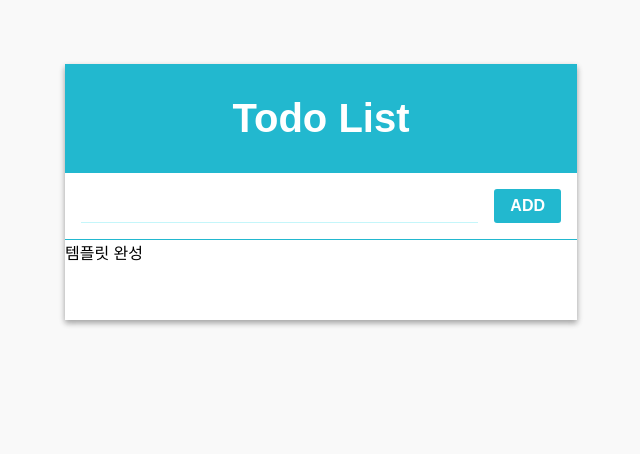
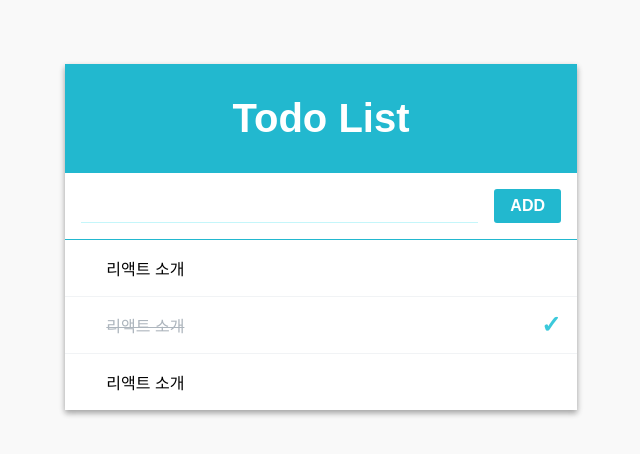
Before and after one commit to HwangYoonSeong/React.js, a React (Create React App) app in the folder first_react/: page / in a window 1280 px wide. Shown: the top 454 px of the page, without its empty margins (319-959 px from the left). Built offline with nearby package versions, Linux system fonts and the light colour scheme.

Commit message:
TodoList
TodoList tutorial complete

```diff
--- a/first_react/src/App.js
+++ b/first_react/src/App.js
@@ -1,11 +1,92 @@
 import React, { Component } from 'react';
 import TodoListTemplate from './TodoListComp/TodoListTemplate';
 import Form from './TodoListComp/Form';
+import TodoItemList from './TodoListComp/TodoItemList';
+
 class App extends Component {
+
+    id = 3 // 이미 0,1,2 가 존재하므로 3으로 설정
+
+    state = {
+        input: '',
+        todos: [
+            { id: 0, text: ' 리액트 소개', checked: false },
+            { id: 1, text: ' 리액트 소개', checked: true },
+            { id: 2, text: ' 리액트 소개', checked: false }
+        ]
+    }
+
+    handleChange = (e) => {
+        this.setState({
+            input: e.target.value // input 의 다음 바뀔 값
+        });
+    }
+
+    handleCreate = () => {
+        const { input, todos } = this.state;
+        this.setState({
+            input: '', // 인풋 비우고
+            // concat 을 사용하여 배열에 추가
+            todos: todos.concat({
+                id: this.id++,
+                text: input,
+                checked: false
+            })
+        });
+    }
+
+    handleKeyPress = (e) => {
+        // 눌려진 키가 Enter 면 handleCreate 호출
+        if (e.key === 'Enter') {
+            this.handleCreate();
+        }
+    }
+
+    handleToggle = (id) => {
+        const { todos } = this.state;
+
+        // 파라미터로 받은 id 를 가지고 몇번째 아이템인지 찾습니다.
+        const index = todos.findIndex(todo => todo.id === id);
+        const selected = todos[index]; // 선택한 객체
+
+        const nextTodos = [...todos]; // 배열을 복사
+
+        // 기존의 값들을 복사하고, checked 값을 덮어쓰기
+        nextTodos[index] = {
+            ...selected,
+            checked: !selected.checked
+        };
+
+        this.setState({
+            todos: nextTodos
+        });
+    }
+
+    handleRemove = (id) => {
+        const { todos } = this.state;
+        this.setState({
+            todos: todos.filter(todo => todo.id !== id)
+        });
+    }
     render () {
+        const { input, todos } = this.state;
+        const {
+            handleChange,
+            handleCreate,
+            handleKeyPress,
+            handleToggle,
+            handleRemove
+        } = this;
         return (
-            <TodoListTemplate form={<Form />}>
-                템플릿 완성
+            <TodoListTemplate form={<Form
+                value={input}
+                onKeyPress={handleKeyPress}
+                onChange={handleChange}
+                onCreate={handleCreate} />}>
+
+                <TodoItemList todos={todos}
+                    onToggle={handleToggle}
+                    onRemove={handleRemove} />
             </TodoListTemplate>
         );
     }
--- a/first_react/src/TodoListComp/TodoItem.css
+++ b/first_react/src/TodoListComp/TodoItem.css
@@ -0,0 +1,48 @@
+.todo-item {
+    padding: 1rem;
+    display: flex;
+    align-items: center; /* 세로 가운데 정렬 */
+    cursor: pointer;
+    transition: all 0.15s;
+    user-select: none;
+  }
+
+  .todo-item:hover {
+    background: #e3fafc;
+  }
+
+  /* todo-item 에 마우스가 있을때만 .remove 보이기 */
+  .todo-item:hover .remove {
+    opacity: 1;
+  }
+
+  /* todo-item 사이에 윗 테두리 */
+  .todo-item + .todo-item {
+    border-top: 1px solid #f1f3f5;
+  }
+
+
+  .remove {
+    margin-right: 1rem;
+    color: #e64980;
+    font-weight: 600;
+    opacity: 0;
+  }
+
+  .todo-text {
+    flex: 1; /* 체크, 엑스를 제외한 공간 다 채우기 */
+    word-break: break-all;
+  }
+
+  .checked {
+    text-decoration: line-through;
+    color: #adb5bd;
+  }
+
+  .check-mark {
+    font-size: 1.5rem;
+    line-height: 1rem;
+    margin-left: 1rem;
+    color: #3bc9db;
+    font-weight: 800;
+  }
--- a/first_react/src/TodoListComp/TodoItem.js
+++ b/first_react/src/TodoListComp/TodoItem.js
@@ -2,9 +2,12 @@ import React, { Component } from 'react';
 import './TodoItem.css';
 
 class TodoItem extends Component {
+    shouldComponentUpdate (nextProps, nextState) {
+        return this.props.checked !== nextProps.checked;
+    }
     render () {
         const { text, checked, id, onToggle, onRemove } = this.props;
-
+        console.log(id);
         return (
             <div className="todo-item" onClick={() => onToggle(id)}>
                 <div className="remove" onClick={(e) => {
@@ -12,6 +15,7 @@ class TodoItem extends Component {
                     onRemove(id)
                 }
                 }>&times;</div>
+                {/* css를 유동적으로 사용하기 위한 방법 */}
                 <div className={`todo-text ${checked && 'checked'}`}>
                     <div>{text}</div>
                 </div>
--- a/first_react/src/TodoListComp/TodoItemList.js
+++ b/first_react/src/TodoListComp/TodoItemList.js
@@ -1,12 +1,27 @@
 import React, { Component } from 'react';
+import TodoItem from './TodoItem';
+class TodoItemList extends Component {
+    shouldComponentUpdate (nextProps, nextState) {
+        return this.props.todos !== nextProps.todos;
+    }
 
-class TodoItemList extends Component {
     render () {
         const { todos, onToggle, onRemove } = this.props;
-
+        const todoList = todos.map(
+            ({ id, text, checked }) => (
+                <TodoItem
+                    id={id}
+                    text={text}
+                    checked={checked}
+                    onToggle={onToggle}
+                    onRemove={onRemove}
+                    key={id}
+                />
+            )
+        );
         return (
             <div>
-
+                {todoList}
             </div>
         );
     }
```
Also changed, not shown: 1 other file (tests, documents, lock files or other folders).
